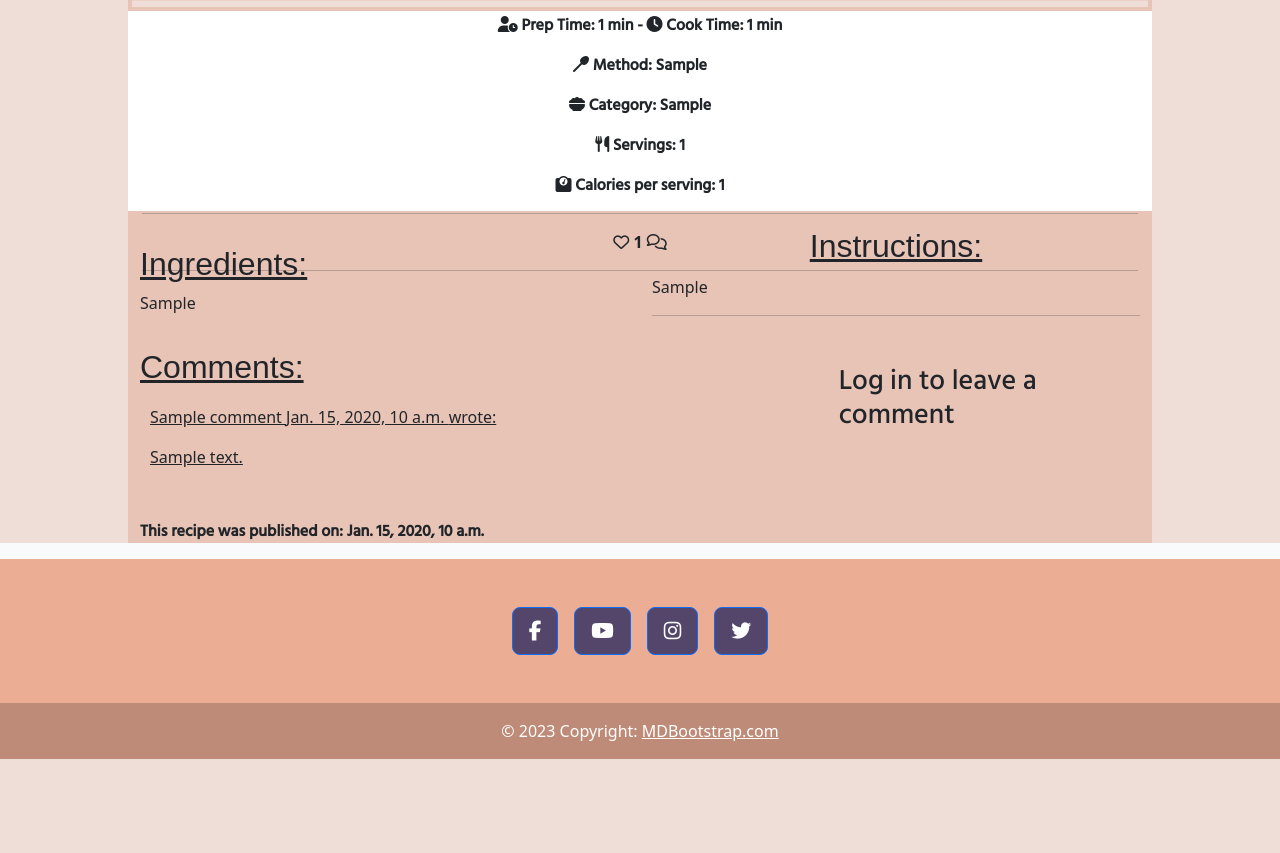
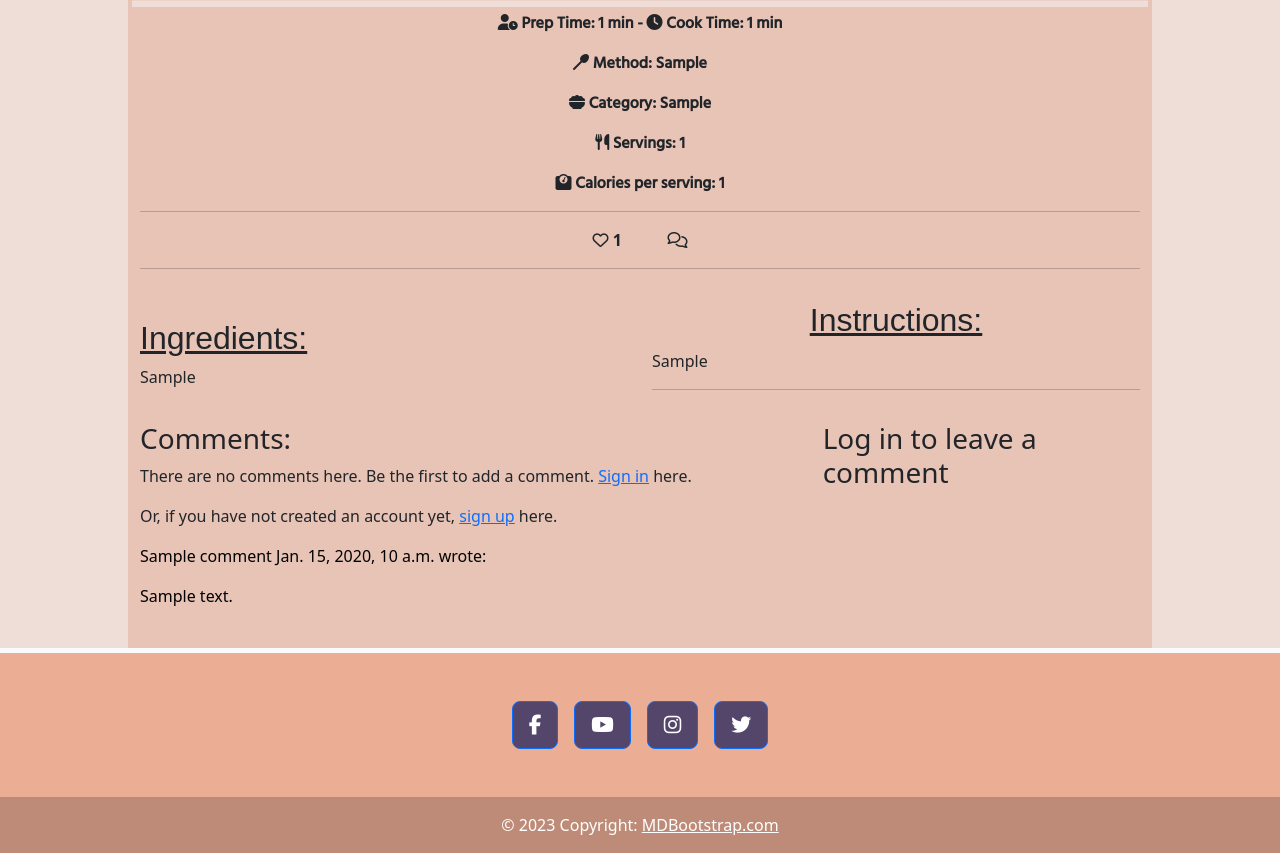
Before and after one commit to Sadaf-Tariq/pp4-desi-recipe-blog, a Django app: a page that uses templates/full_recipe.html in a window 1280 px wide. Shown: the part 616-1469 px from the top of the page. Before the commit the page ends 1375 px from the top, so only its background shows below. Run offline with Django 3.2, Linux system fonts and the light colour scheme; tables that the repository leaves empty hold one stand-in row (values such as "Sample post"); parts of the project's set-up code (start-up, migrations or seed data) failed here and were passed over; some libraries are stand-ins or nearby versions; some web fonts are replaced.

Commit message:
Fix comment error

```diff
--- a/recipeblog/views.py
+++ b/recipeblog/views.py
@@ -139,7 +139,7 @@ class FullRecipe(View):
     def get(self, request, slug, *args, **kwargs):
         queryset = Recipe.objects.all()
         recipe = get_object_or_404(queryset, slug=slug)
-        comments = recipe.comments.filter(approved=True).order_by("-created_on")
+        comments = recipe.comments.all().order_by("-created_on")
         liked = False
         if recipe.likes.filter(id=self.request.user.id).exists():
             liked = True
@@ -164,7 +164,7 @@ class FullRecipe(View):
 
         queryset = Recipe.objects.all()
         recipe = get_object_or_404(queryset, slug=slug)
-        comments = recipe.comments.filter(approved=True).order_by("-created_on")
+        comments = recipe.comments.all().order_by("-created_on")
         liked = False
         if recipe.likes.filter(id=self.request.user.id).exists():
             liked = True
@@ -175,7 +175,7 @@ class FullRecipe(View):
         if 'rating_hidden_field' in self.request.POST:
             rating_form = RatingForm(data=request.POST)
             if rating_form.is_valid():
-                counts = recipe.comments.filter(approved=False, email=request.user, recipe=recipe).count()
+                counts = recipe.comments.filter(email=request.user, recipe=recipe).count()
                 if counts > 0:
                     self.commented = True
                 rating_form.instance.user_id = request.user.id
@@ -188,7 +188,7 @@ class FullRecipe(View):
                 rating.save()
                 # return redirect('post_detail', post.slug)
             else:
-                counts = recipe.comments.filter(approved=False, email=request.user, recipe=recipe).count()
+                counts = recipe.comments.filter(email=request.user, recipe=recipe).count()
                 if counts > 0:
                     self.commented = True
 
--- a/static/css/style.css
+++ b/static/css/style.css
@@ -250,15 +250,11 @@ body {
     padding: 5px;
 }
 
-.recipe-info {
+.recipes-info {
     width: 100%;
     height: 200px;
     border: 2px solid #fff;
     background-color: #fff;
-}
-
-.recipe-info-text {
-    text-align: canter;
 }
 
 
@@ -278,7 +274,7 @@ body {
 }
 
 #ingredients,
-.comments {
+.comments-underline {
     text-decoration: underline;
 }
 
@@ -375,6 +371,10 @@ body {
     color: #E84610;
     background: transparent;
     border: none;
+}
+
+.comments {
+    color: black;
 }
 
 .faded {
--- a/templates/all_recipes.html
+++ b/templates/all_recipes.html
@@ -22,7 +22,7 @@
                     <p class="author fontH">Author: {{ recipe.author_name }}</p>
                 </div>
 
-                <div class="recipe-info">
+                <div class="recipes-info">
 
                     <p class="card-text fontM text-center"><strong>Avg Rating:
                         <span class="fa fa-star {% if recipe.average_rating > 0 %} checked {% endif %}"> </span>
--- a/templates/full_recipe.html
+++ b/templates/full_recipe.html
@@ -83,7 +83,7 @@
                         {% endif %}
                         <!-- The number of likes goes before the closing strong tag -->
                         <span class="text">{{ recipe.number_of_likes }} </span>
-                    </strong>
+                    </strong>&#160 &#160 &#160 &#160 &#160
                     <strong class="text"><i class="far fa-comments"></i>
                         <!-- Our total_comments variable goes before the closing strong tag -->
                         {{ comment_count }}</strong>
@@ -111,10 +111,10 @@
     {% endif %}
     </div>
 
-    <div class="cole-1">
+    <div class="col-1">
 
         {% if user.is_authenticated %}
-        <h3>Rate the recipe:</h3>
+        <p>Rate the recipe:</p>
         <form  method="post" style="margin-top: 1.3em;" >
             {{ rating_form | crispy }}
             {% csrf_token %}
@@ -124,17 +124,26 @@
 
     </div>
 
+  </div>
 
-  </div>
+
 <div class="container comment-bg">
     <div class="row">
-        <div class="col-md-8 mb-4 mt-3 align-self-start ">
-            <h2 class="fontM comments">Comments:</h3>
-            <div class="card-body">
-                <!-- We want a for loop inside the empty control tags to iterate through each comment in comments -->
+        <!-- comments start-->
+        <div class="col-md-8 card mb-4 mt-3 ">
+            <h3>Comments:</h3>
+            {% if not commented %}
+            <p> There are no comments here. Be the
+                first to add a comment.
+                {% if not user.is_authenticated %}
+                <a class="click" href="{% url 'account_login' %}">Sign in</a> here.</p>
+            <p>Or, if you have not created an account yet,
+                <a class="click" href="{% url 'account_signup' %}">sign up</a> here.</p>
+                {% endif %}
+            {% endif %}
             {% for comment in comments %}
-                <div class="comments{% if not comment.approved and comment.name == user.username %} faded{% elif not comment.approved %} d-none{% endif %}"
-                    style="padding: 10px;">
+            <div class="comments{% if not comment.approved and comment.email == user.email %} faded{% elif not comment.approved %} d-none{% endif %}">
+
                 <p class="font-weight-bold">
                     <!-- The commenter's name goes here. Check the model if you're not sure what that is -->
                     {{ comment.name }}
@@ -143,48 +152,124 @@
                         {{ comment.created_on }}
                     </span> wrote:
                 </p>
-                    <!-- The body of the comment goes before the | -->
-                    <div id="comment{{ comment.id }}">
+                <div >
                     {{ comment.comment | linebreaks }}
                 </div>
-                    {% if not comment.approved and comment.name == user.username %}
-                    <p class="approval">This comment is awaiting approval</p>{% endif %}
-                    {% if user.is_authenticated and comment.name == user.username %}
+                {% if not comment.approved and comment.email == user.email %}
+                    <p class="approval">This comment is awaiting approval</p>
+                {% endif %}
+                {% if user.is_authenticated and comment.email == user.email %}
+                    <button class="btn btn-delete " comment_id="{{ comment.id }}">Delete</button>
+                    <button class="btn btn-edit" comment_id="{{ comment.id }}">Edit</button>
+                {% endif %}
+
+            </div>
+            {% endfor %}
+        </div>
+        <!-- comments end -->
+
+        <!-- comment form start -->
+        <div class="col-md-4 card mb-4 mt-3 ">
+
+                <!-- For later -->
+                {% if user.is_authenticated %}
+
+                <h3>Leave a comment:</h3>
+                <p>Posting as: {{ user }}</p>
+                <form id="commentForm" method="post" style="margin-top: 1.3em;">
+                    {{ comment_form | crispy }}
+                    {% csrf_token %}
+                    <button id="submitButton" type="submit" class="btn btn-signup btn-lg mt-4">Submit</button>
+                </form>
+                {% else %}
+                <h3>Log in to leave a comment</h3>
+                {% endif %}
+
+        </div>
+        <!-- comment form end -->
+    </div>
+</div>
+
+<!-- <div class="container comment-bg">
+  <div class="row">
+    <div class="col-md-8 mb-4 mt-3 align-self-start">
+        <h3>Comments:</h3>
+        <div class="card-body">
+             We want a for loop inside the empty control tags to iterate through each comment in comments -->
+            <!-- {% for comment in comments %}
+            <div class="comments{% if not comment.approved and comment.email == user.email %} faded{% elif not comment.approved %} d-none{% endif %}">
+                <p class="font-weight-bold"> -->
+                    <!-- The commenter's name goes here. Check the model if you're not sure what that is -->
+                    <!-- {{ comment.name }} -->
+                    <!-- <span class="font-weight-normal"> -->
+                        <!-- The comment's created date goes here -->
+                        <!-- {{ comment.created_on }}
+                    </span> wrote:
+                </p> -->
+                <!-- The body of the comment goes before the | -->
+                <!-- <div id="comment{{ comment.id }}">
+                    {{ comment.comment | linebreaks }}
+                </div>
+                {% if not comment.approved and comment.email == user.email %}
+                <p class="approval">This comment is awaiting approval</p>
+                {% endif %}
+                {% if user.is_authenticated and comment.email == user.email %}
                 <button class="btn btn-delete" comment_id="{{ comment.id }}">Delete</button>
                 <button class="btn btn-edit" comment_id="{{ comment.id }}">Edit</button>
                 {% endif %}
-                </div>
-                <!-- Our for loop ends here -->
+
+                {% empty %}
+                        <p> There are no comments here. Be the
+                            first to add a comment.
+                            {% if not user.is_authenticated %}
+                            <a class="click" href="{% url 'account_login' %}">Sign in</a> here.</p>
+                        <p>Or, if you have not created an account yet,
+                            <a class="click" href="{% url 'account_signup' %}">sign up</a> here.</p>
+                            {% endif %}
+
                  {% endfor %}
              </div>
-        </div>
-        <div class="col-md-4 card mb-4  mt-3 ">
-            <div class="card-body">
+         </div> -->
+
+    <!-- <div class="col-md-4 card mb-4  mt-3 "> -->
+        <!-- <div class="card-body"> -->
             <!-- For later -->
-                {% if commented  %}
-                <div class="alert alert-success" role="alert">
-                    Your comment is awaiting approval
-                </div>
-                {% else %}
-                {% if user.is_authenticated %}
-                <h2 class="fontM comments">Leave a comment:</h3>
-                <p class="fontH">Posting as: {{ user }}</p>
+            <!-- {% if user.is_authenticated %} -->
+
+            <!-- <h3>Leave a comment:</h3>
+            <p>Posting as: {{ user }}</p>
             <form id="commentForm" method="post" style="margin-top: 1.3em;">
                 {{ comment_form | crispy }}
                 {% csrf_token %}
-                    <button id="submitButton" type="submit" class="btn btn-signup btn-lg">Submit</button>
+                <button id="submitButton" type="submit" class="btn btn-signup btn-lg mt-4">Submit</button>
             </form>
             {% else %}
-                <h3 class="fontH">Log in to leave a comment</h3>
+            <h3>Log in to leave a comment</h3>
             {% endif %}
-                {% endif %}
-            </div>
         </div>
     </div>
     <p class="fontH">
         <strong> This recipe was published on: {{ recipe.created_on }} </strong>
     </p>
  </div>
+</div>
+
+<div class="modal fade" id="deleteModal" tabindex="-1" aria-labelledby="deleteModalLabel" aria-hidden="true">
+<div class="modal-dialog">
+    <div class="modal-content">
+        <div class="modal-header">
+            <h5 class="modal-title" id="deleteModalLabel">Delete comment?</h5>
+            <button type="button" class="btn-close" data-bs-dismiss="modal" aria-label="Close"></button>
+        </div>
+        <div class="modal-body">
+            Are you sure you want to delete your comment? This action cannot be undone.
+        </div>
+        <div class="modal-footer">
+            <button type="button" class="btn btn-secondary" data-bs-dismiss="modal">Close</button>
+            <a id="deleteConfirm" href="#" class="btn btn-danger">Delete</a>
+        </div>
+    </div>
+</div> -->
 
 </div>
 
```
Lines whose indentation alone changed are shown as unchanged.
